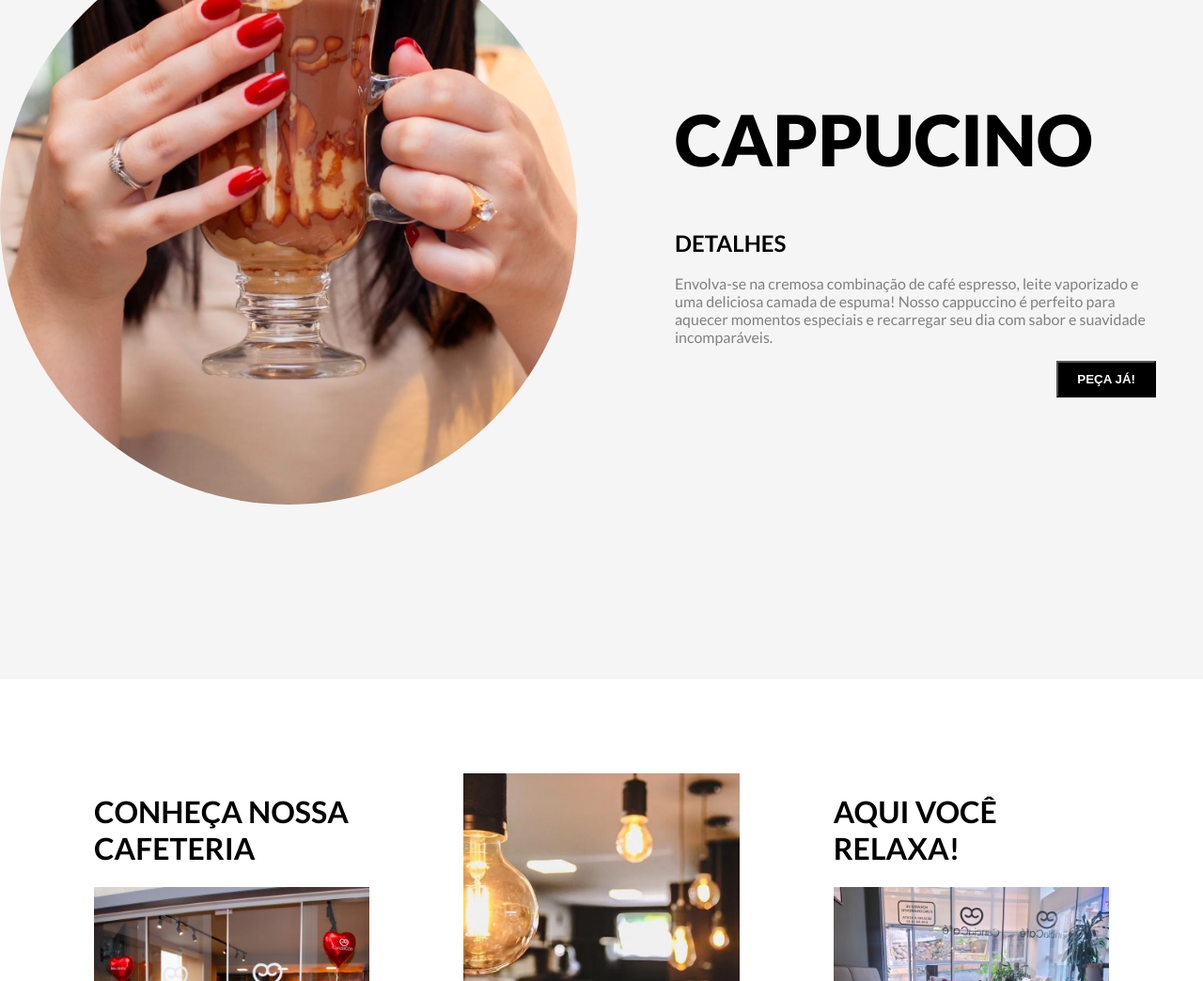
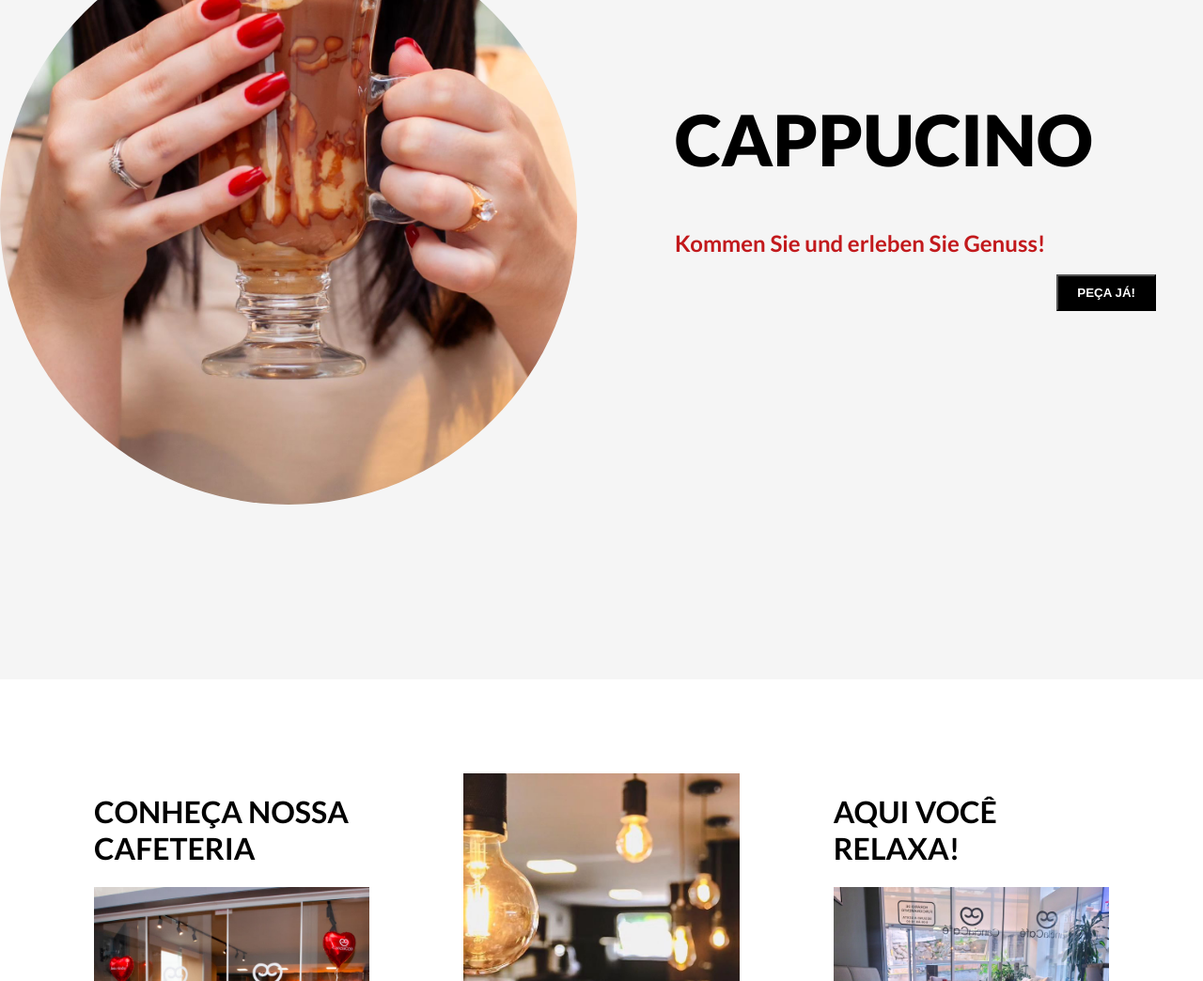
Before and after one commit to jose-protasio/ecommerce, a website: page index.html in a window 1280 px wide. Shown: the part 1466-2510 px from the top of the page at 94% size. Drawn offline with Linux system fonts and the light colour scheme.

Commit message:
botao peca pelo whatsapp e detalhes do produto

```diff
--- a/index.html
+++ b/index.html
@@ -134,9 +134,8 @@
         <img src="img/cafe1.jpg" alt="" class="productImg">
         <div class="productDetails">
             <h1 class="productTitle">CAPPUCINO</h1>
-            <h2 class="productPrice">DETALHES</h2>
-            <p class="productDesc">Envolva-se na cremosa combinação de café espresso,
-                leite vaporizado e uma deliciosa camada de espuma! Nosso cappuccino é perfeito para aquecer momentos especiais e recarregar seu dia com sabor e suavidade incomparáveis.</p>
+            <h2 class="productPrice">Kommen Sie und erleben Sie Genuss!</h2>
+            <!-- <p class="productDesc">Kommen Sie und erleben Sie Genuss!</p> -->
             <!-- <div class="colors">
                 <div class="color"></div>
                 <div class="color"></div>
@@ -204,7 +203,7 @@
             <h1 class="nsTitleSm">Assim como em casa...</h1>
             <h1 class="nsTitleSm">Aqui você relaxa!</h1>
             <a href="#nav">
-                <a href="https://wa.me/5547992933898"><button class="nsButton">Peça pelo WhatsApp</button></a>
+                <a href="https://wa.me/5547992933898" target="_blank"><button class="nsButton">Peça pelo WhatsApp</button></a>
             </a>
         </div>
         <div class="nsItem">
--- a/style.css
+++ b/style.css
@@ -500,6 +500,9 @@ nav{
     transform: scale(1.05); /* Leve aumento no tamanho */
 }
 
+.productPrice{
+    color:#C2191C;
+}
 /*footer{
     display: flex;
 }
```
